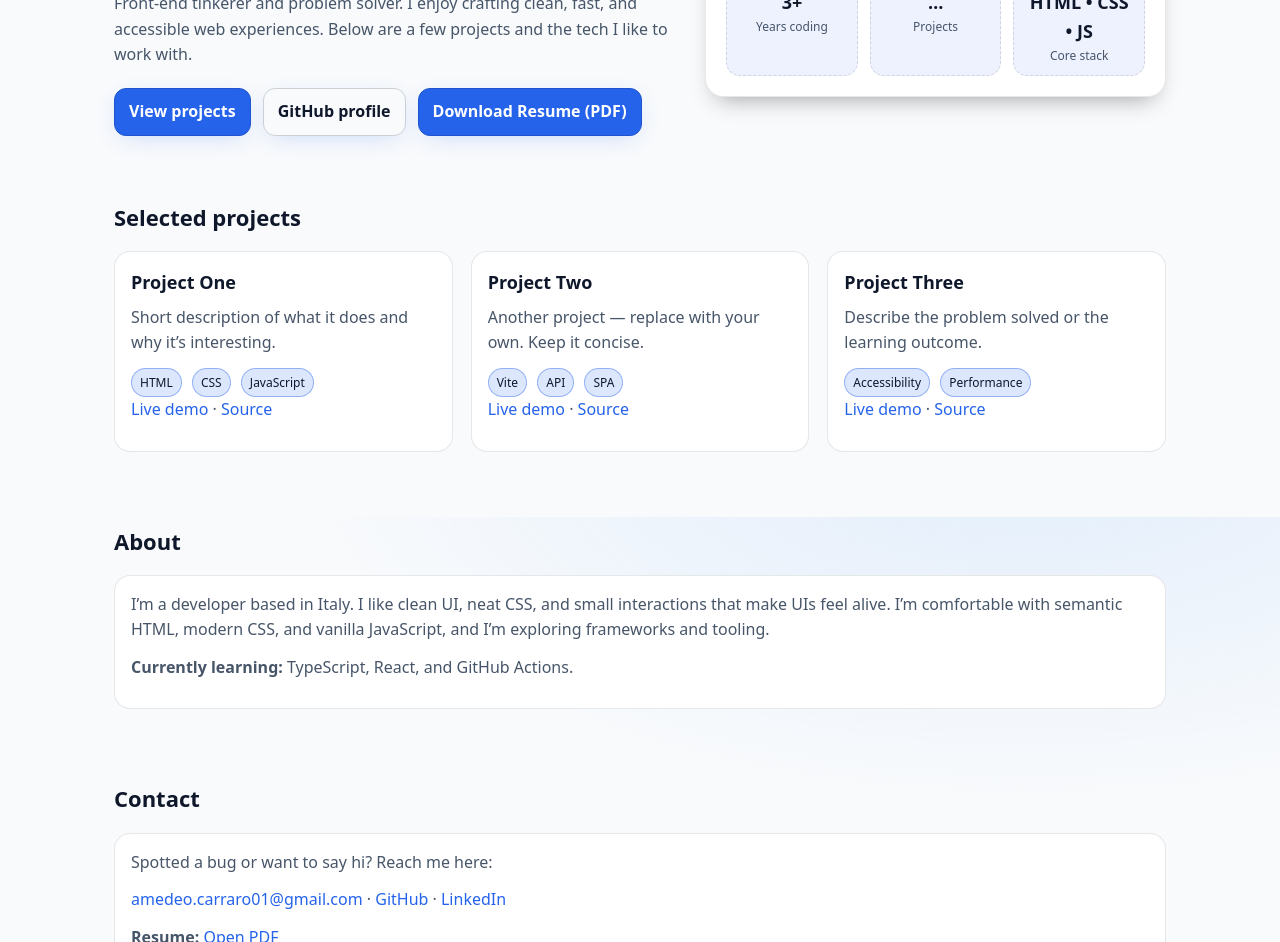
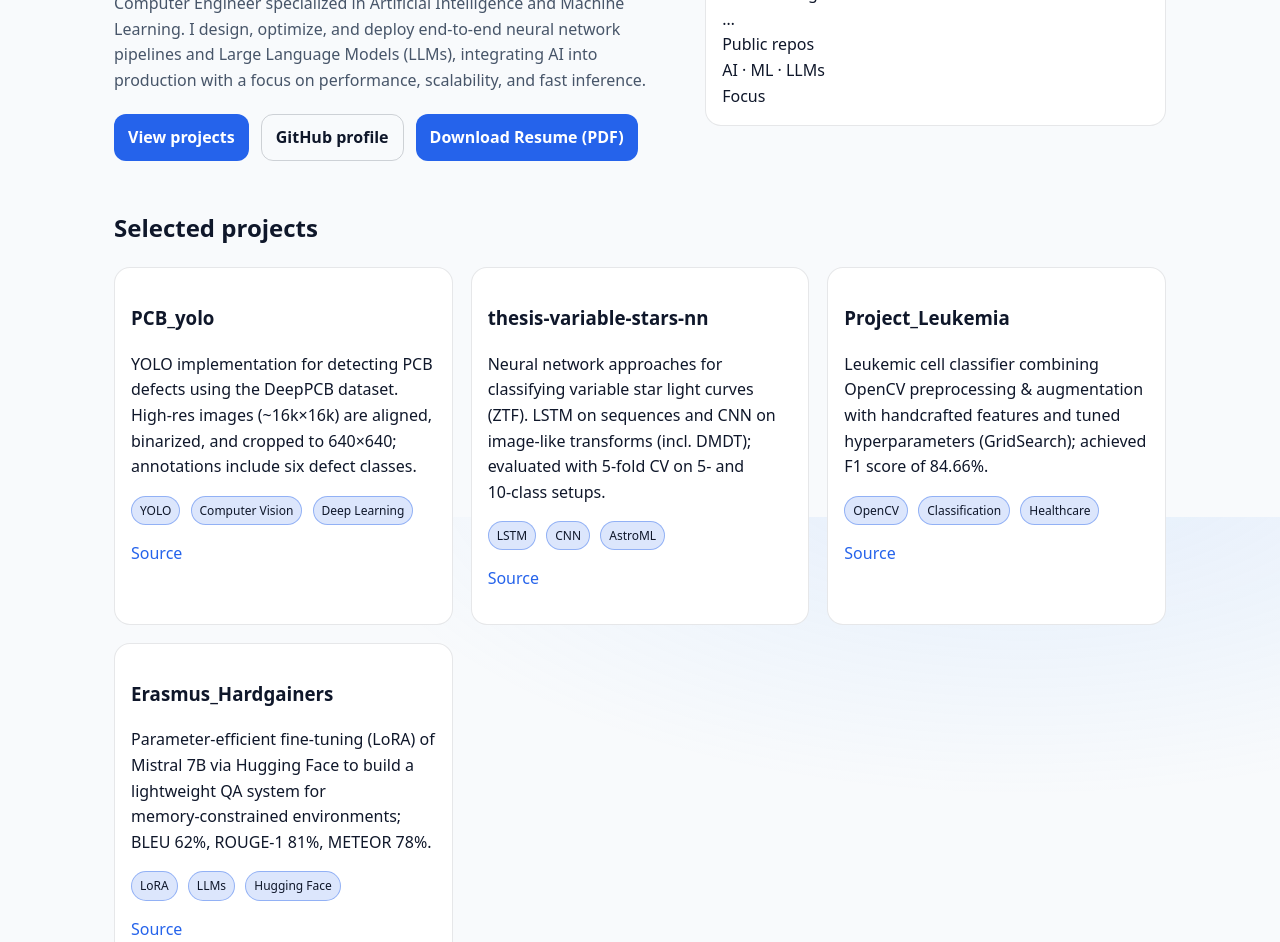
Before and after one commit to AmeCarraro/AmedeoCarraro, a plain HTML site: page index.html in a window 1280 px wide. Shown: the part 283-1225 px from the top of the page. Drawn offline with Linux system fonts and the light colour scheme; no server answers.

Commit message:
Update index.html

```diff
--- a/index.html
+++ b/index.html
@@ -4,15 +4,13 @@
   <meta charset="utf-8" />
   <meta name="viewport" content="width=device-width, initial-scale=1" />
   <title>Amedeo Carraro — Portfolio</title>
-  <meta name="description" content="Personal website of Amedeo Carraro: projects, skills, and contact information." />
+  <meta name="description" content="Portfolio of Amedeo Carraro: AI & ML engineer, projects, skills, and contact information." />
   <meta property="og:title" content="Amedeo Carraro — Portfolio" />
-  <meta property="og:description" content="Projects, skills, and contact info." />
+  <meta property="og:description" content="AI & ML projects, skills, and resume." />
   <meta property="og:type" content="website" />
   <meta property="og:url" content="https://amecarraro.github.io/AmedeoCarraro/" />
   <meta name="theme-color" content="#0f172a" />
-  <!-- Optional favicon
-  <link rel="icon" href="/favicon.ico" />
-  -->  <style>
+  <style>
     :root {
       --bg: #0b1020;
       --bg-soft: #111735;
@@ -38,52 +36,35 @@
     html, body { height: 100%; }
     body {
       margin: 0;
-      font: 16px/1.6 system-ui, -apple-system, Segoe UI, Roboto, Ubuntu, Cantarell, Noto Sans, "Helvetica Neue", Arial, "Apple Color Emoji", "Segoe UI Emoji";
+      font: 16px/1.6 system-ui, -apple-system, Segoe UI, Roboto, Ubuntu, Cantarell, Noto Sans, "Helvetica Neue", Arial;
       background: radial-gradient(1200px 600px at 80% -10%, rgba(96,165,250,.15), transparent 60%) , var(--bg);
       color: var(--text);
-      -webkit-font-smoothing: antialiased;
-      -moz-osx-font-smoothing: grayscale;
     }
     a { color: var(--brand); text-decoration: none; }
     a:hover { text-decoration: underline; }
 
     .container { max-width: 1100px; margin: 0 auto; padding: 24px; }
 
-    /* Header */
     header { position: sticky; top: 0; backdrop-filter: saturate(180%) blur(8px); background: color-mix(in oklab, var(--bg) 80%, transparent); border-bottom: 1px solid color-mix(in oklab, var(--text) 10%, transparent); z-index: 20; }
     .nav { display: flex; align-items: center; justify-content: space-between; gap: 16px; }
-    .brand { display: flex; align-items: center; gap: 12px; font-weight: 700; letter-spacing: .3px; }
+    .brand { display: flex; align-items: center; gap: 12px; font-weight: 700; }
     .brand .logo { width: 32px; height: 32px; border-radius: 10px; background: linear-gradient(135deg, var(--brand), #22d3ee); box-shadow: 0 0 0 6px var(--ring); }
     nav a { margin-left: 16px; padding: 8px 12px; border-radius: 10px; }
     nav a:hover { background: color-mix(in oklab, var(--brand) 15%, transparent); text-decoration: none; }
 
-    /* Hero */
     .hero { display: grid; grid-template-columns: 1.1fr .9fr; gap: 28px; align-items: center; padding: 56px 0 28px; }
     .hero h1 { font-size: clamp(28px, 5vw, 44px); line-height: 1.15; margin: 0 0 12px; }
     .hero p { color: var(--muted); margin: 0 0 20px; }
     .hero .cta { display: flex; gap: 12px; flex-wrap: wrap; }
-    .btn { display: inline-flex; align-items: center; gap: 8px; padding: 10px 14px; border-radius: 12px; background: var(--brand); color: white; font-weight: 600; border: 1px solid color-mix(in oklab, black 10%, var(--brand)); box-shadow: 0 6px 24px -8px var(--ring); }
+    .btn { display: inline-flex; align-items: center; gap: 8px; padding: 10px 14px; border-radius: 12px; background: var(--brand); color: white; font-weight: 600; }
     .btn.secondary { background: transparent; color: var(--text); border: 1px solid color-mix(in oklab, var(--text) 18%, transparent); }
 
-    .hero .card { background: var(--card); border: 1px solid color-mix(in oklab, var(--text) 10%, transparent); padding: 20px; border-radius: 18px; box-shadow: 0 12px 24px -12px rgba(0,0,0,.4); }
-    .stats { display: grid; grid-template-columns: repeat(3, 1fr); gap: 12px; margin-top: 14px; }
-    .stat { background: var(--bg-soft); border: 1px dashed color-mix(in oklab, var(--text) 14%, transparent); padding: 10px; border-radius: 14px; text-align: center; }
-    .stat .v { font-weight: 800; font-size: 18px; }
-    .stat .k { font-size: 12px; color: var(--muted); }
-
-    /* Sections */
-    section { padding: 36px 0; }
-    h2 { font-size: 22px; margin: 0 0 16px; }
+    .card { background: var(--card); border: 1px solid color-mix(in oklab, var(--text) 10%, transparent); border-radius: 16px; padding: 16px; }
     .grid { display: grid; grid-template-columns: repeat(3, 1fr); gap: 18px; }
-    .card { background: var(--card); border: 1px solid color-mix(in oklab, var(--text) 10%, transparent); border-radius: 16px; padding: 16px; }
-    .card h3 { margin: 0 0 8px; font-size: 18px; }
-    .card p { margin: 0 0 12px; color: var(--muted); }
     .pill { display: inline-block; font-size: 12px; padding: 4px 8px; border-radius: 999px; background: color-mix(in oklab, var(--brand) 16%, transparent); border: 1px solid color-mix(in oklab, var(--brand) 40%, transparent); margin-right: 6px; }
 
-    /* Footer */
     footer { border-top: 1px solid color-mix(in oklab, var(--text) 10%, transparent); color: var(--muted); padding: 24px 0 48px; }
 
-    /* Responsive */
     @media (max-width: 900px) {
       .hero { grid-template-columns: 1fr; }
       .grid { grid-template-columns: 1fr 1fr; }
@@ -91,7 +72,6 @@
     @media (max-width: 600px) {
       nav { display: none; }
       .grid { grid-template-columns: 1fr; }
-      .stats { grid-template-columns: 1fr 1fr; }
     }
   </style>
 </head>
@@ -102,7 +82,7 @@
         <div class="logo" aria-hidden="true"></div>
         <span>Amedeo Carraro</span>
       </div>
-      <nav aria-label="Primary">
+      <nav>
         <a href="#projects">Projects</a>
         <a href="#about">About</a>
         <a href="#contact">Contact</a>
@@ -114,9 +94,8 @@
     <!-- Hero -->
     <section class="hero" id="home">
       <div>
-        <h1>Hi, I’m <span style="white-space:nowrap">Amedeo Carraro</span> — building on the web.</h1>
-        <p>Front‑end tinkerer and problem solver. I enjoy crafting clean, fast, and accessible web experiences.
-          Below are a few projects and the tech I like to work with.</p>
+        <h1>Amedeo Carraro — AI Engineer</h1>
+        <p>Computer Engineer specialized in Artificial Intelligence and Machine Learning. I design, optimize, and deploy end‑to‑end neural network pipelines and Large Language Models (LLMs), integrating AI into production with a focus on performance, scalability, and fast inference.</p>
         <div class="cta">
           <a class="btn" href="#projects">View projects</a>
           <a class="btn secondary" href="https://github.com/AmeCarraro" target="_blank" rel="noopener">GitHub profile</a>
@@ -127,8 +106,8 @@
         <strong>At a glance</strong>
         <div class="stats" aria-hidden="true">
           <div class="stat"><div class="v" id="years">3+</div><div class="k">Years coding</div></div>
-          <div class="stat"><div class="v" id="projectsCount">…</div><div class="k">Projects</div></div>
-          <div class="stat"><div class="v">HTML • CSS • JS</div><div class="k">Core stack</div></div>
+          <div class="stat"><div class="v" id="projectsCount">…</div><div class="k">Public repos</div></div>
+          <div class="stat"><div class="v">AI · ML · LLMs</div><div class="k">Focus</div></div>
         </div>
       </div>
     </section>
@@ -138,34 +117,47 @@
       <h2>Selected projects</h2>
       <div class="grid">
         <article class="card">
-          <h3>Project One</h3>
-          <p>Short description of what it does and why it’s interesting.
-          </p>
+          <h3>PCB_yolo</h3>
+          <p>YOLO implementation for detecting PCB defects using the DeepPCB dataset. High‑res images (~16k×16k) are aligned, binarized, and cropped to 640×640; annotations include six defect classes.</p>
           <div>
-            <span class="pill">HTML</span>
-            <span class="pill">CSS</span>
-            <span class="pill">JavaScript</span>
+            <span class="pill">YOLO</span>
+            <span class="pill">Computer Vision</span>
+            <span class="pill">Deep Learning</span>
           </div>
-          <p><a href="#" target="_blank" rel="noopener">Live demo</a> · <a href="#" target="_blank" rel="noopener">Source</a></p>
+          <p><a href="https://github.com/AmeCarraro/PCB_yolo" target="_blank" rel="noopener">Source</a></p>
         </article>
+
         <article class="card">
-          <h3>Project Two</h3>
-          <p>Another project — replace with your own. Keep it concise.</p>
+          <h3>thesis-variable-stars-nn</h3>
+          <p>Neural network approaches for classifying variable star light curves (ZTF). LSTM on sequences and CNN on image‑like transforms (incl. DMDT); evaluated with 5‑fold CV on 5‑ and 10‑class setups.</p>
           <div>
-            <span class="pill">Vite</span>
-            <span class="pill">API</span>
-            <span class="pill">SPA</span>
+            <span class="pill">LSTM</span>
+            <span class="pill">CNN</span>
+            <span class="pill">AstroML</span>
           </div>
-          <p><a href="#" target="_blank" rel="noopener">Live demo</a> · <a href="#" target="_blank" rel="noopener">Source</a></p>
+          <p><a href="https://github.com/AmeCarraro/thesis-variable-stars-nn" target="_blank" rel="noopener">Source</a></p>
         </article>
+
         <article class="card">
-          <h3>Project Three</h3>
-          <p>Describe the problem solved or the learning outcome.</p>
+          <h3>Project_Leukemia</h3>
+          <p>Leukemic cell classifier combining OpenCV preprocessing &amp; augmentation with handcrafted features and tuned hyperparameters (GridSearch); achieved F1 score of 84.66%.</p>
           <div>
-            <span class="pill">Accessibility</span>
-            <span class="pill">Performance</span>
+            <span class="pill">OpenCV</span>
+            <span class="pill">Classification</span>
+            <span class="pill">Healthcare</span>
           </div>
-          <p><a href="#" target="_blank" rel="noopener">Live demo</a> · <a href="#" target="_blank" rel="noopener">Source</a></p>
+          <p><a href="https://github.com/AmeCarraro/Project_Leukemia" target="_blank" rel="noopener">Source</a></p>
+        </article>
+
+        <article class="card">
+          <h3>Erasmus_Hardgainers</h3>
+          <p>Parameter‑efficient fine‑tuning (LoRA) of Mistral 7B via Hugging Face to build a lightweight QA system for memory‑constrained environments; BLEU 62%, ROUGE‑1 81%, METEOR 78%.</p>
+          <div>
+            <span class="pill">LoRA</span>
+            <span class="pill">LLMs</span>
+            <span class="pill">Hugging Face</span>
+          </div>
+          <p><a href="https://github.com/AmeCarraro/Erasmus_Hardgainers" target="_blank" rel="noopener">Source</a></p>
         </article>
       </div>
     </section>
@@ -174,10 +166,25 @@
     <section id="about">
       <h2>About</h2>
       <div class="card">
-        <p>I’m a developer based in Italy. I like clean UI, neat CSS, and small interactions that make UIs feel alive.
-           I’m comfortable with semantic HTML, modern CSS, and vanilla JavaScript, and I’m exploring frameworks and tooling.
-        </p>
-        <p><strong>Currently learning:</strong> TypeScript, React, and GitHub Actions.</p>
+        <p>Computer Engineer specialized in Artificial Intelligence and Machine Learning, with experience in designing, optimizing, and deploying end‑to‑end neural network pipelines and Large Language Models (LLMs), as well as automatic classification systems. Skilled in integrating AI solutions into production environments, with a focus on performance, scalability, and inference time reduction. Excellent ability to work in interdisciplinary teams and manage complex technical projects while meeting strict functional and time objectives.</p>
+        <div style="display:grid; gap:10px; margin-top:12px">
+          <div>
+            <strong>Programming Languages</strong>
+            <p class="muted">Python, Java, C, C++, C#, JavaScript, SQL, HTML, PHP, C/BASE, C/AL, MATLAB, ROS, R</p>
+          </div>
+          <div>
+            <strong>IT Knowledge</strong>
+            <p class="muted">TensorFlow, NumPy, pandas, SciPy, Matplotlib, Keras, PyTorch, scikit‑learn, Apache Spark, GitHub &amp; MLOps</p>
+          </div>
+          <div>
+            <strong>Languages</strong>
+            <p class="muted">Italian (mother tongue), English (C1), French (A2)</p>
+          </div>
+          <div>
+            <strong>Certifications</strong>
+            <p class="muted">OCI AI Foundations Associate, OCI Generative AI Professional</p>
+          </div>
+        </div>
       </div>
     </section>
 
@@ -188,12 +195,10 @@
         <p>Spotted a bug or want to say hi? Reach me here:</p>
         <p>
           <a href="mailto:amedeo.carraro01@gmail.com">amedeo.carraro01@gmail.com</a> ·
-          <a href="https://github.com/AmeCarraro" target="_blank" rel="noopener">GitHub</a> ·
-          <a href="https://www.linkedin.com/in/amedeo-carraro/" target="_blank" rel="noopener">LinkedIn</a>
+          <a href="https://github.com/AmeCarraro" target="_blank">GitHub</a> ·
+          <a href="https://www.linkedin.com/in/amedeo-carraro/" target="_blank">LinkedIn</a>
         </p>
-        <p>
-          <strong>Resume:</strong> <a href="Amedeo_Carraro_resume.pdf" target="_blank" rel="noopener">Open PDF</a>
-        </p>
+        <p><strong>Resume:</strong> <a href="Amedeo_Carraro_resume.pdf" target="_blank">Open PDF</a></p>
       </div>
     </section>
   </main>
@@ -205,16 +210,9 @@
   </footer>
 
   <script>
-    // Small niceties: current year and a graceful hash scroll
     document.getElementById('year').textContent = new Date().getFullYear();
-    const enableSmooth = () => {
-      if ('scrollBehavior' in document.documentElement.style) {
-        document.documentElement.style.scrollBehavior = 'smooth';
-      }
-    };
-    enableSmooth();
+    document.documentElement.style.scrollBehavior = 'smooth';
 
-    // Dynamically count total public repositories (non-forks) for your GitHub account
     async function updateProjectCountFromGitHub(username) {
       try {
         let page = 1;
@@ -224,18 +222,16 @@
           if (!res.ok) throw new Error(`GitHub API error: ${res.status}`);
           const data = await res.json();
           repos = repos.concat(data);
-          if (data.length < 100) break; // no more pages
+          if (data.length < 100) break;
           page++;
         }
-        const count = repos.filter(r => !r.fork).length; // exclude forks
+        const count = repos.filter(r => !r.fork).length;
         const el = document.getElementById('projectsCount');
         if (el) el.textContent = count;
       } catch (err) {
         console.error(err);
-        // Fallback: keep the placeholder value
       }
     }
-
     updateProjectCountFromGitHub('AmeCarraro');
   </script>
 </body>
```
